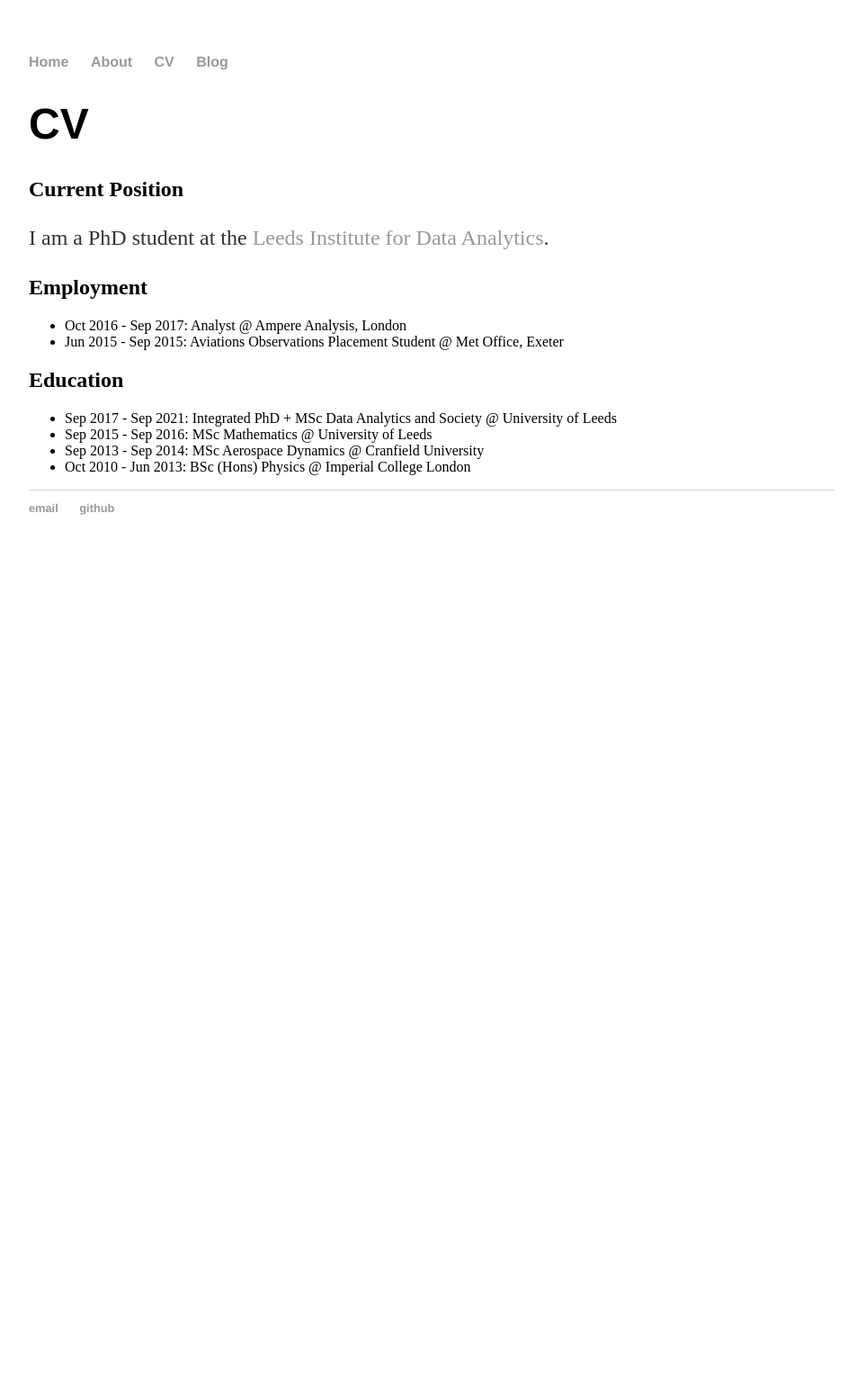
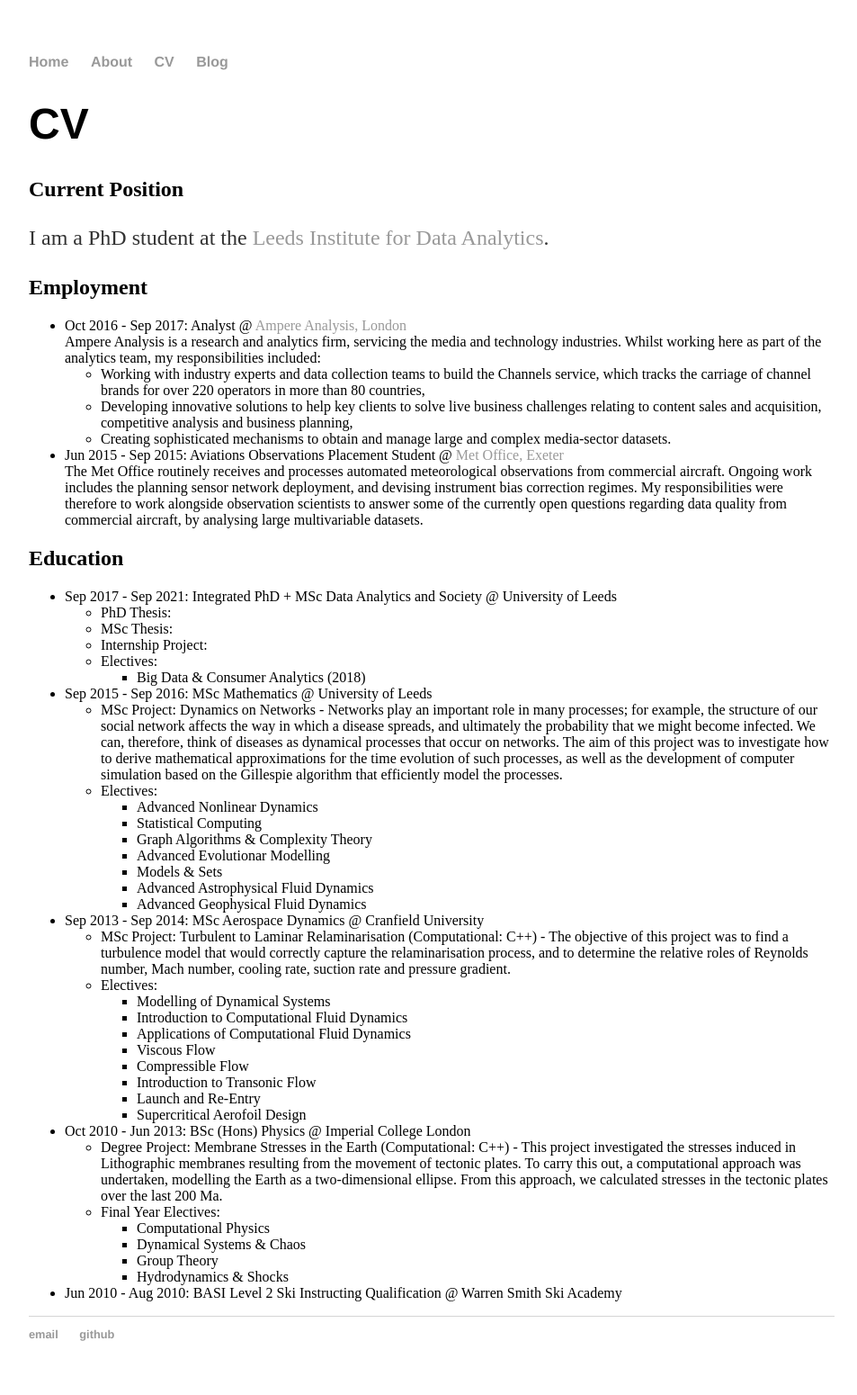
Before and after one commit to ksuchak1990/ksuchak1990.github.io, a Jekyll site: the page built from cv/index.html, in a window 1280 px wide. Shown: the whole page at 90% size, without its empty margins (160-1113 px from the left). Built offline with Jekyll 4.4.1, drawn with Linux system fonts in a browser that asks for light colours; before the commit the page ends 900 px from its top, so only the background shows below that.

Commit message:
filling in my cv

```diff
--- a/cv/index.html
+++ b/cv/index.html
@@ -10,14 +10,78 @@ title: CV
 
 <h2>Employment</h2>
 <ul>
-  <li>Oct 2016 - Sep 2017: Analyst @ Ampere Analysis, London</li>
-  <li>Jun 2015 - Sep 2015: Aviations Observations Placement Student @ Met Office, Exeter</li>
+  <li>Oct 2016 - Sep 2017: Analyst @ <a href="https://www.ampereanalysis.com/">Ampere Analysis, London</a></li>
+  Ampere Analysis is a research and analytics firm, servicing the media and technology industries.
+  Whilst working here as part of the analytics team, my responsibilities included:
+  <ul>
+  	<li>Working with industry experts and data collection teams to build the Channels service, which tracks the carriage of channel brands for over 220 operators in more than 80 countries,</li>
+  	<li>Developing innovative solutions to help key clients to solve live business challenges relating to content sales and acquisition, competitive analysis and business planning,</li>
+  	<li>Creating sophisticated mechanisms to obtain and manage large and complex media-sector datasets.</li>
+  </ul>
+  <li>Jun 2015 - Sep 2015: Aviations Observations Placement Student @ <a href="https://www.metoffice.gov.uk/">Met Office, Exeter</a></li>
+  The Met Office routinely receives and processes automated meteorological observations from commercial aircraft.
+  Ongoing work includes the planning sensor network deployment, and devising instrument bias correction regimes.
+  My responsibilities were therefore to work alongside observation scientists to answer some of the currently open questions regarding data quality from commercial aircraft, by analysing large multivariable datasets.
 </ul>
 
 <h2>Education</h2>
 <ul>
   <li>Sep 2017 - Sep 2021: Integrated PhD + MSc Data Analytics and Society @ University of Leeds</li>
+  <ul>
+  	<li>PhD Thesis:</li>
+  	<li>MSc Thesis:</li>
+  	<li>Internship Project:</li>
+  	<li>Electives:</li>
+  	<ul>
+  		<li>Big Data & Consumer Analytics (2018)</li>
+  	</ul>
+  </ul>
   <li>Sep 2015 - Sep 2016: MSc Mathematics @ University of Leeds</li>
+  <ul>
+  	<li>MSc Project: Dynamics on Networks - Networks play an important role in many processes; for example, the structure of our social network affects the way in which a disease spreads, and ultimately the probability that we might become infected.
+  	We can, therefore, think of diseases as dynamical processes that occur on networks.
+  	The aim of this project was to investigate how to derive mathematical approximations for the time evolution of such processes, as well as the development of computer simulation based on the Gillespie algorithm that efficiently model the processes.</li>
+  	<li>Electives:
+	<ul>
+		<li>Advanced Nonlinear Dynamics</li>
+		<li>Statistical Computing</li>
+		<li>Graph Algorithms & Complexity Theory</li>
+		<li>Advanced Evolutionar Modelling</li>
+		<li>Models & Sets</li>
+		<li>Advanced Astrophysical Fluid Dynamics</li>
+		<li>Advanced Geophysical Fluid Dynamics</li>
+	</ul>
+	</li>
+  </ul>
   <li>Sep 2013 - Sep 2014: MSc Aerospace Dynamics @ Cranfield University</li>
+  <ul>
+  	<li>MSc Project: Turbulent to Laminar Relaminarisation (Computational: C++) - The objective of this project was to find a turbulence model that would correctly capture the relaminarisation process, and to determine the relative roles of Reynolds number, Mach number, cooling rate, suction rate and pressure gradient.</li>
+  	<li>Electives:
+	<ul>
+		<li>Modelling of Dynamical Systems</li>
+		<li>Introduction to Computational Fluid Dynamics</li>
+		<li>Applications of Computational Fluid Dynamics</li>
+		<li>Viscous Flow</li>
+		<li>Compressible Flow</li>
+		<li>Introduction to Transonic Flow</li>
+		<li>Launch and Re-Entry</li>
+		<li>Supercritical Aerofoil Design</li>
+  	</ul>
+  	</li>
+  </ul>
   <li>Oct 2010 - Jun 2013: BSc (Hons) Physics @ Imperial College London</li>
+  <ul>
+  	<li>Degree Project: Membrane Stresses in the Earth (Computational: C++) - This project investigated the stresses induced in Lithographic membranes resulting from the movement of tectonic plates.
+  	To carry this out, a computational approach was undertaken, modelling the Earth as a two-dimensional ellipse.
+  	From this approach, we calculated stresses in the tectonic plates over the last 200 Ma.</li>
+  	<li>Final Year Electives:
+  	<ul>
+  		<li>Computational Physics</li>
+  		<li>Dynamical Systems & Chaos</li>
+  		<li>Group Theory</li>
+  		<li>Hydrodynamics & Shocks</li>
+  	</ul>
+	</li>
+  </ul>
+  <li>Jun 2010 - Aug 2010:  BASI Level 2 Ski Instructing Qualification @ Warren Smith Ski Academy</li>
 </ul>
```
